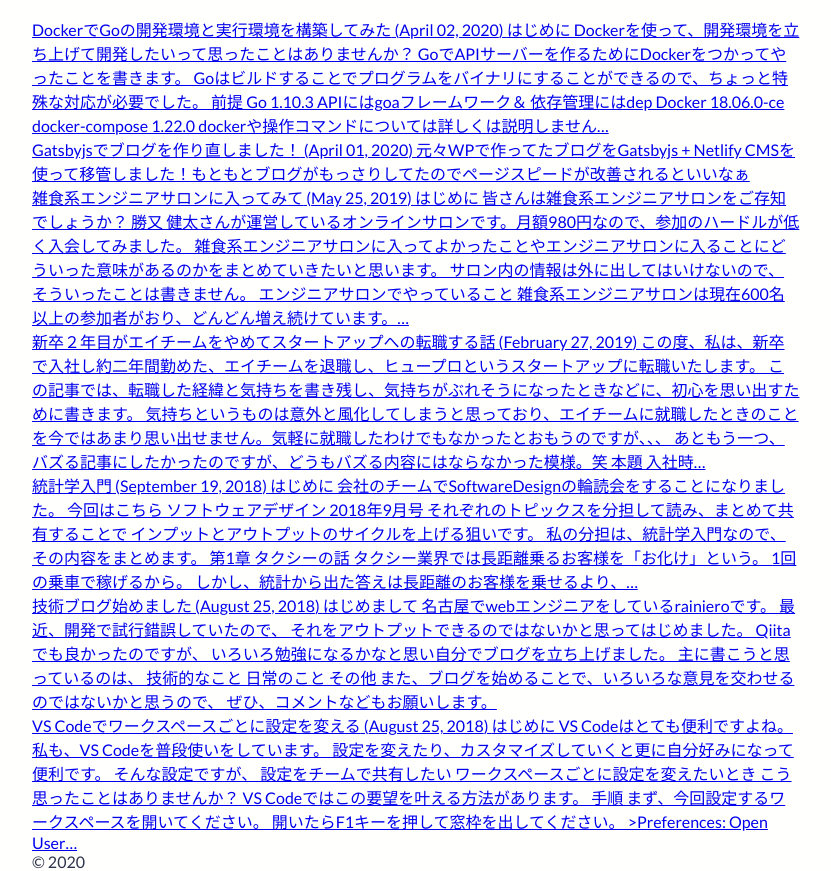
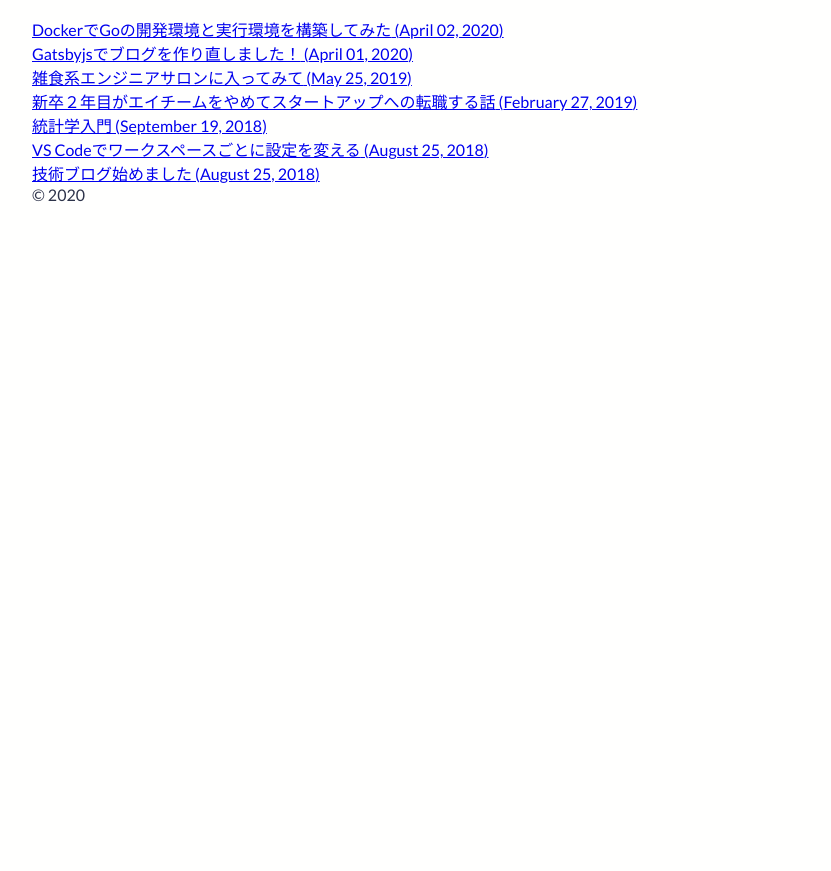
Before and after one commit to rayyyy/old-blog, a Gatsby site: page / in a window 1280 px wide. Shown: the part 47-918 px from the top of the page, without its empty margins (224-1055 px from the left). After the commit the page ends 800 px from the top, so only its background shows below. Built offline with nearby package versions, Linux system fonts and the light colour scheme; Gatsby itself is replaced by a stand-in of ours.

Commit message:
UI変更

```diff
--- a/src/components/molecules/post-link.js
+++ b/src/components/molecules/post-link.js
@@ -4,7 +4,7 @@
 const PostLink = ({ post }) => (
   <div>
     <Link to={post.fields.path}>
-      {post.frontmatter.title} ({post.frontmatter.updated_date}) {post.excerpt}
+      {post.frontmatter.title} ({post.frontmatter.updated_date})
     </Link>
   </div>
 )
--- a/src/pages/blog/2020-04-02-vs-code-workspace.md
+++ b/src/pages/blog/2020-04-02-vs-code-workspace.md
@@ -1,7 +1,7 @@
 ---
 slug: vs-code-workspace
-published_date: 2018-08-25T15:00:00.000Z
-updated_date: 2018-08-25T15:00:00.000Z
+published_date: 2018-08-25T16:00:00.000Z
+updated_date: 2018-08-25T16:00:00.000Z
 title: VS Codeでワークスペースごとに設定を変える
 tags:
   - VS Code
```
